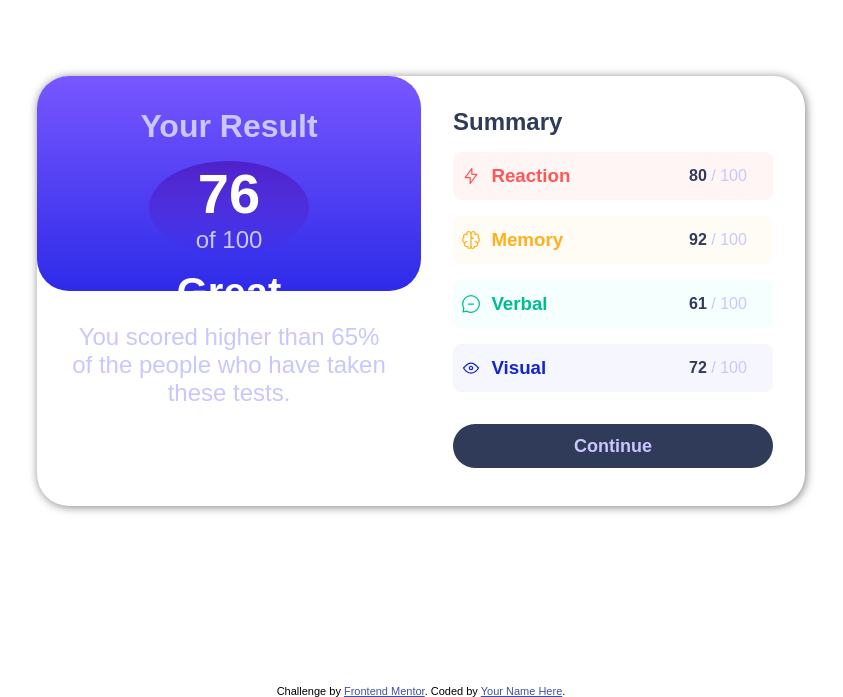
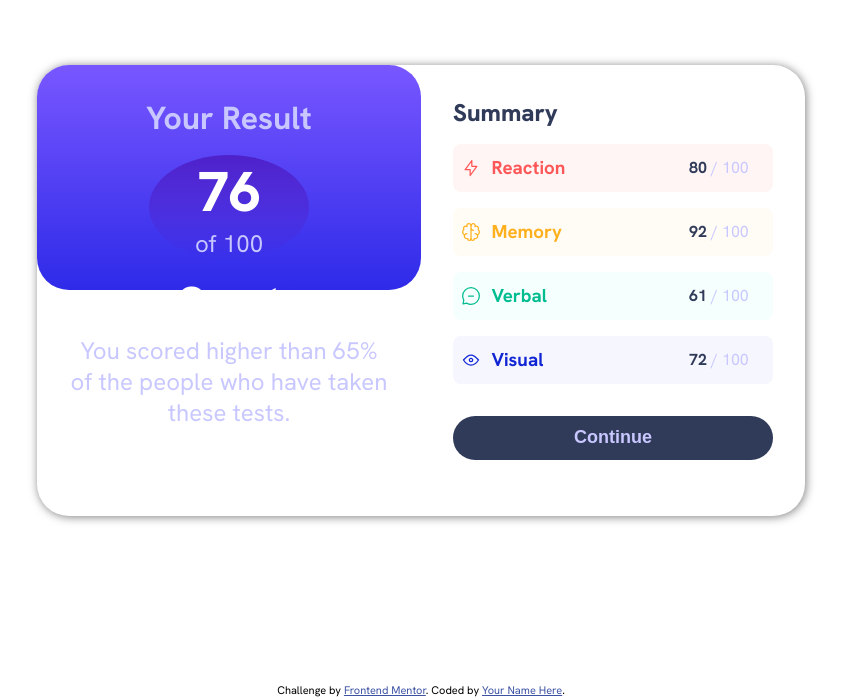
Before and after one commit to Caleb-Abuul/results-summary-component, a plain HTML site: page index.html in a window 1280 px wide. Shown: the part 103-800 px from the top of the page, without its empty margins (219-1062 px from the left). Drawn offline with Linux system fonts and the light colour scheme.

Commit message:
modified index.html and style.css files

```diff
--- a/index.html
+++ b/index.html
@@ -19,8 +19,13 @@
     <!-- JS -->
     <script src="main.js" defer></script>
 
-    <!-- Feel free to remove these styles or customise in your own stylesheet 👍 -->
-    <style></style>
+    <!-- fonts -->
+    <link rel="preconnect" href="https://fonts.googleapis.com" />
+    <link rel="preconnect" href="https://fonts.gstatic.com" crossorigin />
+    <link
+      href="https://fonts.googleapis.com/css2?family=Hanken+Grotesk:ital,wght@0,100..900;1,100..900&display=swap"
+      rel="stylesheet"
+    />
   </head>
   <body>
     <main>
--- a/style.css
+++ b/style.css
@@ -105,7 +105,7 @@ main {
       grid-area: body;
       padding: 1rem 2rem;
       & h2 {
-        font-weight: var(--fw-200);
+        font-weight: var(--fw-300);
         color: var(--neutral-dark-gray-blue);
       }
       & div {
```
